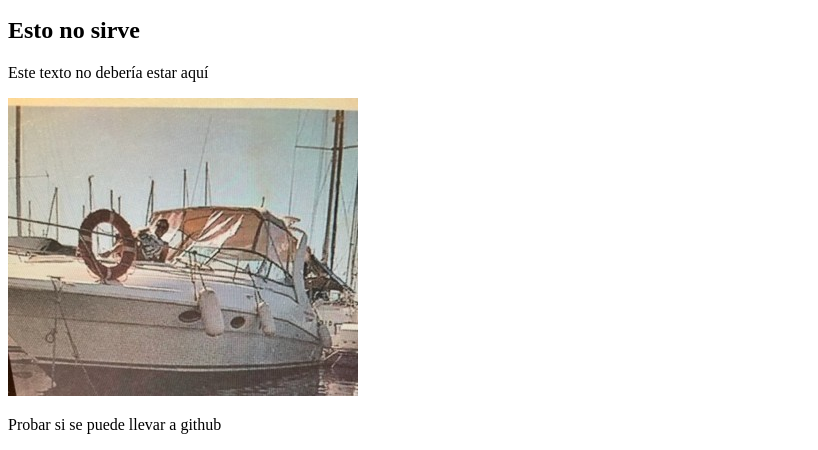
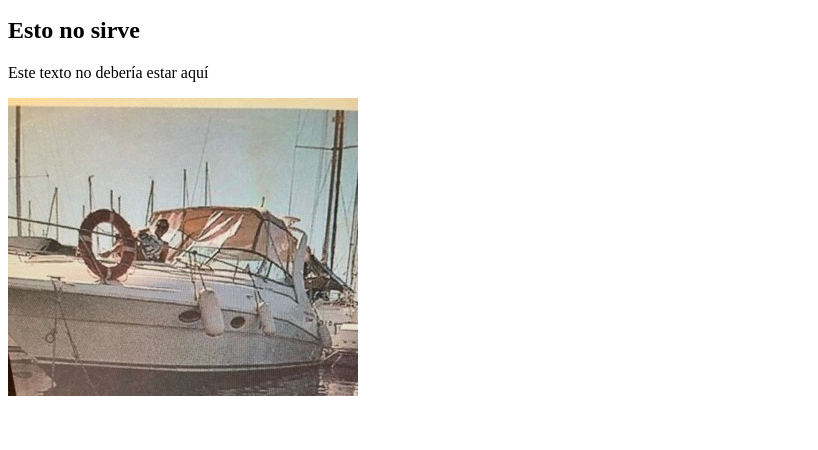
Before and after one commit to Domingo13dvn/gitNo, a plain HTML site: page index.html in a window 1280 px wide. Shown: the part 516-966 px from the top of the page, without its empty margins (0-818 px from the left). After the commit the page ends 924 px from the top, so only its background shows below. Drawn offline with Linux system fonts and the light colour scheme.

Commit message:
Ver si github permite

```diff
--- a/index.html
+++ b/index.html
@@ -20,7 +20,6 @@
         <h2>Esto no sirve</h2>
         <p>Este texto no debería estar aquí</p>
         <img src="images/puysa.jpg" alt="Nueva foto">
-        <p>Probar si se puede llevar a github</p>
 
     </div>
 </body>
```
